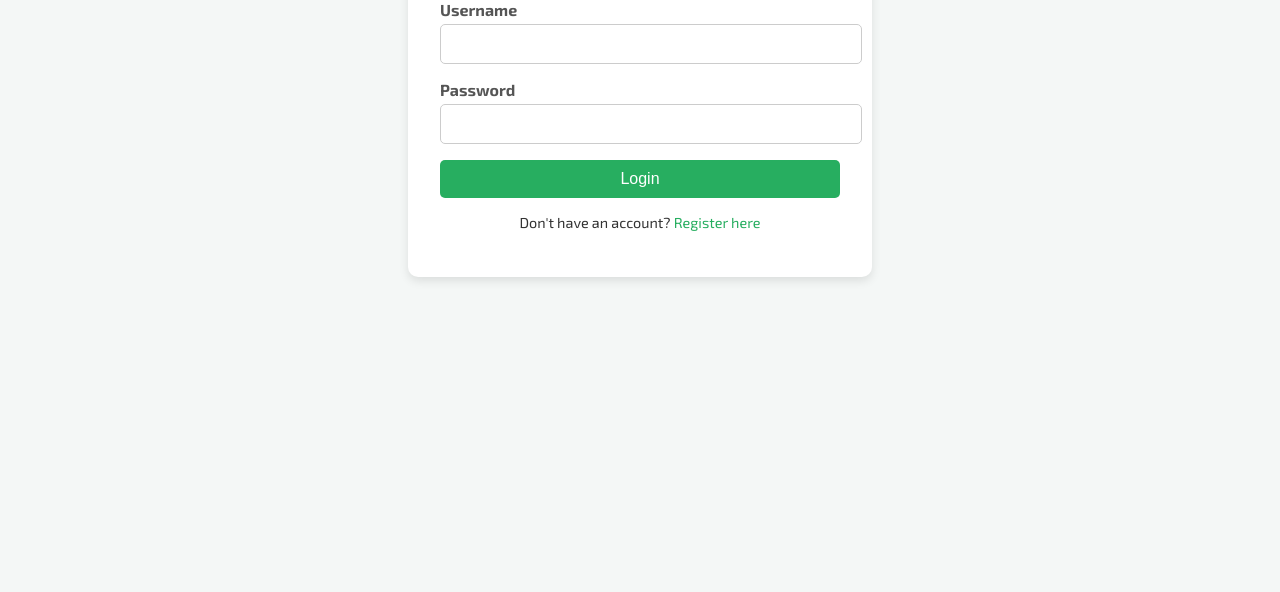
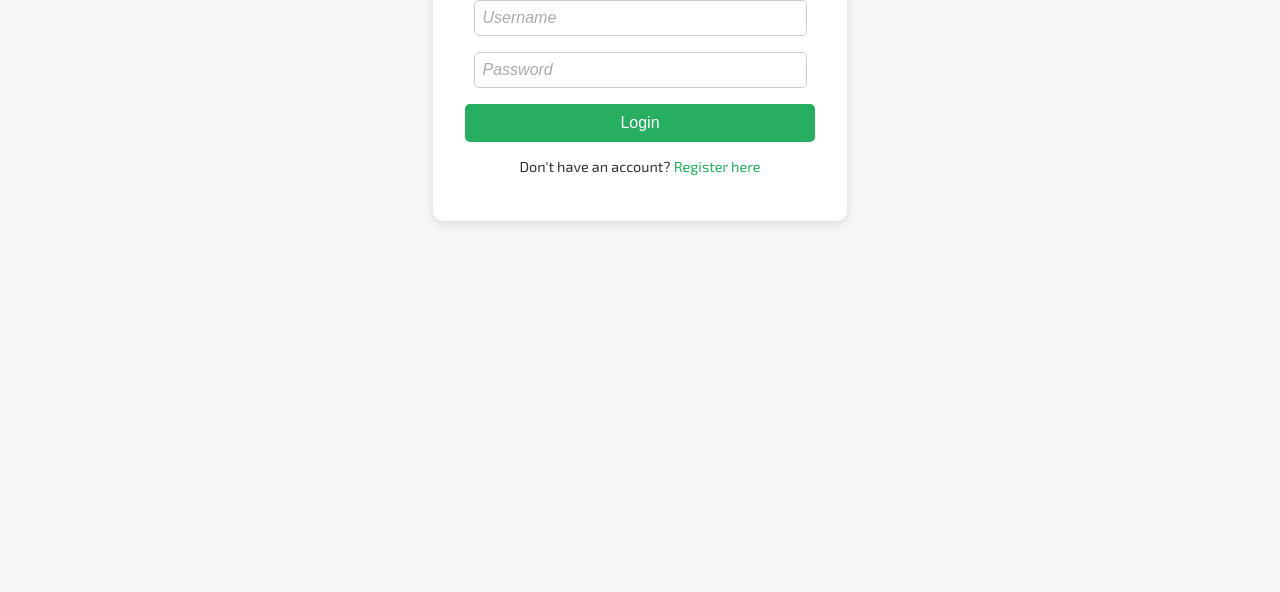
Before and after one commit to Thalia-the-nerd/treeapp-deploy, a plain HTML site: page login.html in a window 1280 px wide. Shown: the part 208-800 px from the top of the page. Drawn offline with Linux system fonts and the light colour scheme.

Commit message:
Update again login.html

```diff
--- a/login.html
+++ b/login.html
@@ -51,6 +51,7 @@
         nav ul li a {
             color: white;
             text-decoration: none;
+            font-weight: bold;
         }
         .login-container {
             background: white;
@@ -59,7 +60,7 @@
             box-shadow: 0px 4px 10px rgba(0, 0, 0, 0.1);
             text-align: center;
             width: 100%;
-            max-width: 400px;
+            max-width: 350px;
             margin: 50px auto;
         }
         .login-container h2 {
@@ -68,20 +69,20 @@
         }
         .form-group {
             margin-bottom: 1rem;
-        }
-        .form-group label {
-            display: block;
             text-align: left;
-            font-weight: 600;
-            margin-bottom: 5px;
-            color: #555;
         }
         .form-group input {
-            width: 100%;
-            padding: 10px;
+            width: 90%;
+            padding: 8px;
             border: 1px solid #ccc;
             border-radius: 5px;
             font-size: 1rem;
+            display: block;
+            margin: auto;
+        }
+        .form-group input::placeholder {
+            color: #aaa;
+            font-style: italic;
         }
         .btn {
             display: block;
@@ -139,12 +140,10 @@
         <h2>Login</h2>
         <form id="loginForm">
             <div class="form-group">
-                <label for="username">Username</label>
-                <input type="text" id="username" name="username" required>
+                <input type="text" id="username" name="username" placeholder="Username" required>
             </div>
             <div class="form-group">
-                <label for="password">Password</label>
-                <input type="password" id="password" name="password" required>
+                <input type="password" id="password" name="password" placeholder="Password" required>
             </div>
             <div class="form-group">
                 <button type="submit" class="btn">Login</button>
```
